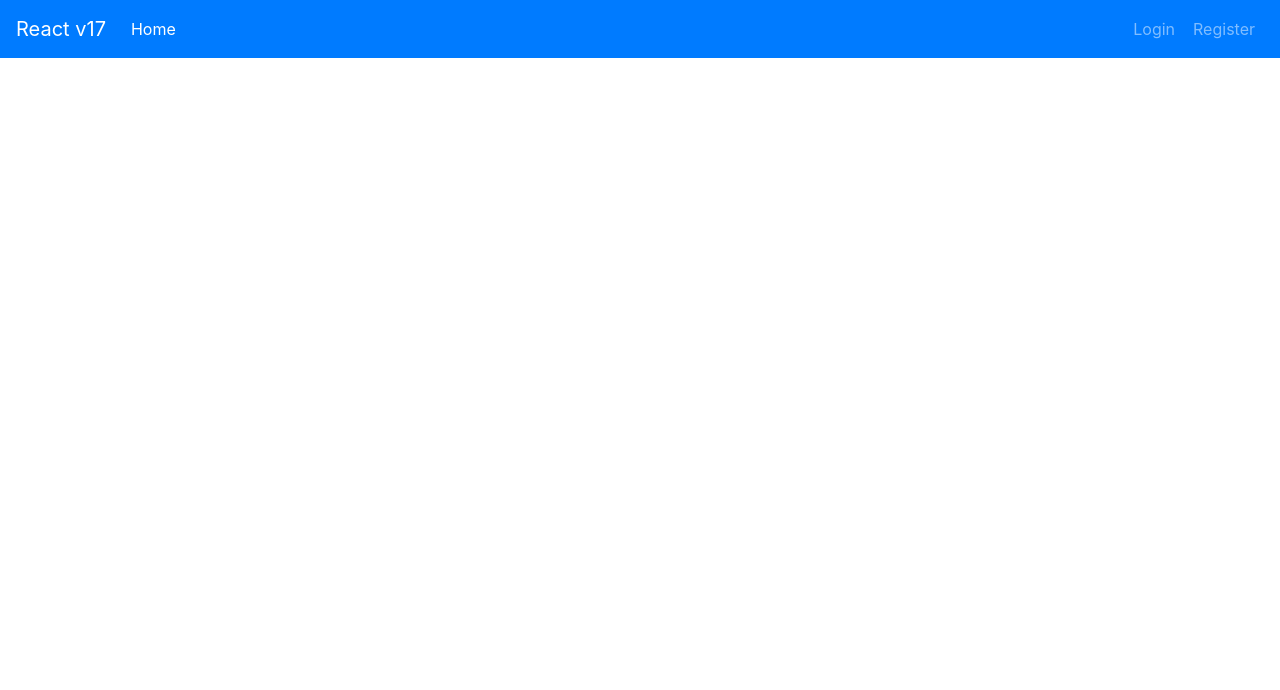
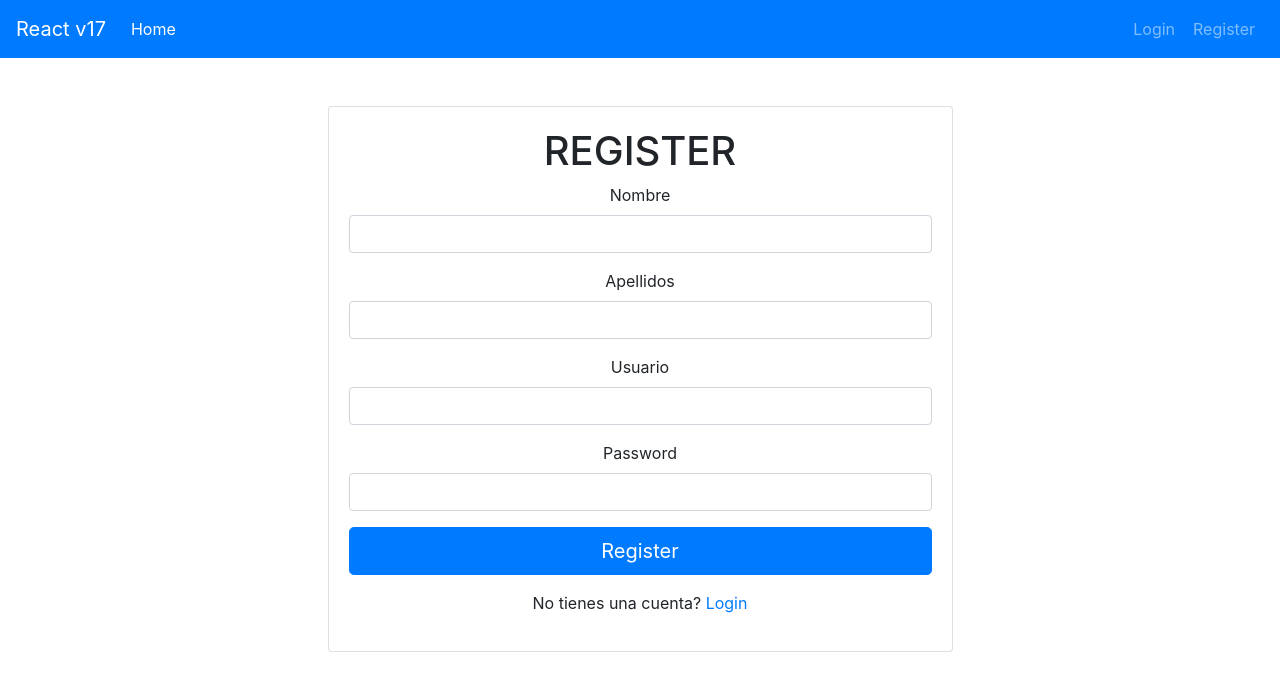
Before and after one commit to jr-ushio/simple-crud-react, a React (Create React App) app: page /register in a window 1280 px wide. Shown: the top 690 px of the page. Built offline with nearby package versions, Linux system fonts and the light colour scheme.

Commit message:
nuevas vistas edit y register. funcionando!

```diff
--- a/package.json
+++ b/package.json
@@ -13,6 +13,7 @@
     "react": "^17.0.2",
     "react-bootstrap": "^1.6.1",
     "react-dom": "^17.0.2",
+    "react-redux": "^7.2.4",
     "react-router-dom": "^5.2.0",
     "react-scripts": "4.0.3",
     "web-vitals": "^1.1.2"
--- a/src/@services/auth.js
+++ b/src/@services/auth.js
@@ -2,7 +2,7 @@ import axios from "axios";
 
 const apiURL = "http://llega-ya.com" + "/apitest/";
 
-function loginService({usuario, password}) {
+function iniciarSession({usuario, password}) {
   const response = axios.post(`${apiURL}login`, {usuario, password});
   response.then((resp)=>{
     if (resp.data.codigo === 200) {
@@ -12,5 +12,15 @@ function loginService({usuario, password}) {
   })
   return response;
 }
+function registraUsuario({nombres, apellidos, usuario, password}) {
+  const response = axios.post(`${apiURL}usuarios`, {nombres, apellidos, usuario, password});
+  response.then((resp)=>{
+    if (resp.data.codigo === 200) {
+      localStorage.setItem('usuario', JSON.stringify(resp.data.data))
+    }
+    return resp
+  })
+  return response;
+}
 
-export {loginService}
+export {iniciarSession, registraUsuario}
--- a/src/@services/usuario.js
+++ b/src/@services/usuario.js
@@ -2,9 +2,22 @@ import axios from "axios";
 
 const apiURL = "http://llega-ya.com" + "/apitest/";
 
-function listarService(page = 1, limit = 20) {
+function listar(page = 1, limit = 20) {
   const response = axios.get(`${apiURL}usuarios?page=${page}&limit=${limit}`);
   return response;
 }
-
-export {listarService}
+function actualizar({id, nombres, apellidos, usuario, password}) {
+  const response = axios.put(`${apiURL}usuarios/${id}`, {nombres, apellidos, usuario, password});
+  response.then((resp)=>{
+    return resp
+  })
+  return response;
+}
+function eliminar({id}) {
+  const response = axios.delete(`${apiURL}usuarios/${id}`);
+  response.then((resp)=>{
+    return resp
+  })
+  return response;
+}
+export {listar, actualizar, eliminar}
--- a/src/App.js
+++ b/src/App.js
@@ -5,6 +5,8 @@ import Login from './components/Login/Login.lazy'
 import Home from "./components/Home/Home.lazy";
 import Navbar from "./components/Navbar/Navbar.lazy";
 import GuardedRoute from "./GuardedRoute";
+import Register from "./components/Register/Register.lazy";
+import Edit from "./components/Edit/Edit.lazy";
 
 function App() {
   return (
@@ -15,7 +17,11 @@ function App() {
           <Route path="/login">
             <Login />
           </Route>
+          <Route path="/register">
+            <Register />
+          </Route>
           <GuardedRoute path='/' exact component={Home} />
+          <GuardedRoute path='/edit' component={Edit} />
         </Switch>
       </Router>
     </div>
--- /dev/null
+++ b/src/components/Edit/Edit.js
@@ -0,0 +1,90 @@
+import React, {useEffect, useState} from 'react';
+import PropTypes from 'prop-types';
+import styles from './Edit.module.scss';
+import {useHistory, useLocation} from "react-router-dom";
+import {actualizar} from "../../@services/usuario";
+
+const Edit = () => {
+  const history = useHistory();
+  const location = useLocation();
+  const [id, setId] = useState(0);
+  const [nombres, setNombres] = useState('');
+  const [apellidos, setApellidos] = useState('');
+  const [usuario, setUsuario] = useState('');
+  const [password, setPassword] = useState('');
+
+  const [mensaje, setMensaje] = useState('');
+
+  useEffect(() => {
+    setId(location.state.id)
+    setNombres(location.state.nombres)
+    setApellidos(location.state.apellidos)
+    setUsuario(location.state.usuario)
+  }, []);
+
+  const update = () => {
+    setMensaje('')
+    actualizar({id, nombres, apellidos, usuario, password})
+      .then(resp => {
+        if (resp.data.codigo === 200) {
+          history.push('/')
+        } else {
+          setMensaje(resp.data.mensaje)
+        }
+      })
+  }
+  return (
+    <div className="row">
+      <div className="col-md-6 mx-auto mt-5">
+        <div className="card">
+          <div className="card-body">
+            <h1 className="text-center">ACTUALIZAR</h1>
+            {mensaje.length > 0 ? <h5 className="text-center text-danger">{mensaje}</h5> : ''}
+            <div>
+              <div className="form-group">
+                <label>Nombre</label>
+                <input type="text" className="form-control" value={nombres} onChange={(e) => {
+                  setNombres(e.target.value)
+                }}/>
+              </div>
+              <div className="form-group">
+                <label>Apellidos</label>
+                <input type="text" className="form-control" value={apellidos} onChange={(e) => {
+                  setApellidos(e.target.value)
+                }}/>
+              </div>
+              <div className="form-group">
+                <label>Usuario</label>
+                <input type="text" className="form-control" value={usuario} onChange={(e) => {
+                  setUsuario(e.target.value)
+                }}/>
+              </div>
+              <div className="form-group">
+                <label>Password (Opcional)</label>
+                <input
+                  type="password"
+                  className="form-control"
+                  onChange={(e) => {
+                    setPassword(e.target.value)
+                  }}
+                />
+              </div>
+              <button type="submit" className="btn btn-primary btn-lg btn-block" onClick={update}>
+                Actualizar
+              </button>
+            </div>
+            <div className="form-group mt-3">
+              <p>No tienes una cuenta?<a href="/login"> Login </a></p>
+            </div>
+          </div>
+        </div>
+      </div>
+    </div>
+  )
+}
+
+Edit.propTypes = {};
+
+Edit.defaultProps = {};
+
+export default Edit;
--- /dev/null
+++ b/src/components/Edit/Edit.lazy.js
@@ -0,0 +1,11 @@
+import React, { lazy, Suspense } from 'react';
+
+const LazyEdit = lazy(() => import('./Edit'));
+
+const Edit = props => (
+  <Suspense fallback={null}>
+    <LazyEdit {...props} />
+  </Suspense>
+);
+
+export default Edit;
--- /dev/null
+++ b/src/components/Edit/Edit.module.scss
@@ -0,0 +1 @@
+.Edit {}
--- a/src/components/Home/Home.js
+++ b/src/components/Home/Home.js
@@ -1,16 +1,38 @@
 import React, {useEffect, useState} from 'react';
 import PropTypes from 'prop-types';
 import styles from './Home.module.scss';
-import {listarService} from "../../@services/usuario";
+import {listar, eliminar} from "../../@services/usuario";
+import {useHistory, useLocation} from "react-router-dom";
 
 const Home = () => {
+  const history = useHistory();
+  const location = useLocation();
   const [usuarios, setUsuarios] = useState([])
 
+  const goEdit = (id, nombres, apellidos, usuario) => {
+    history.push({
+      pathname: '/edit',
+      state: {
+        id,
+        nombres,
+        apellidos,
+        usuario
+      },
+    });
+  }
   const listarUsuarios = () => {
-    listarService().then(resp => {
+    listar().then(resp => {
       console.log('resp ', resp.data);
       if (resp.data.codigo === 200) {
         setUsuarios(resp.data.data.data)
+      }
+    })
+  }
+  const eliminarUsuarios = (id) => {
+    eliminar({id}).then(resp => {
+      console.log('resp ', resp.data);
+      if (resp.data.codigo === 200) {
+        listarUsuarios();
       }
     })
   }
@@ -47,8 +69,8 @@ const Home = () => {
                   <span>{usuario.usuario}</span>
                 </td>
                 <td>
-                  <button className="btn btn-success m-1" type="button">Editar</button>
-                  <button className="btn btn-danger m-1" type="button">Eliminar</button>
+                  <button className="btn btn-success m-1" type="button" onClick={goEdit.bind(this, usuario.id,usuario.nombres, usuario.apellidos, usuario.usuario)}>Editar</button>
+                  <button className="btn btn-danger m-1" type="button" onClick={eliminarUsuarios.bind(this, usuario.id)}>Eliminar</button>
                 </td>
               </tr>
             ))}
--- a/src/components/Login/Login.js
+++ b/src/components/Login/Login.js
@@ -1,8 +1,8 @@
 import React, {useState} from 'react';
 import PropTypes from 'prop-types';
 import styles from './Login.module.scss';
-import {loginService} from '../../@services/auth'
-import { useHistory } from "react-router-dom";
+import {iniciarSession} from '../../@services/auth'
+import {useHistory} from "react-router-dom";
 
 const Login = () => {
   const history = useHistory();
@@ -12,7 +12,7 @@ const Login = () => {
 
   const login = () => {
     setMensaje('')
-    loginService({usuario, password})
+    iniciarSession({usuario, password})
       .then(resp => {
         if (resp.data.codigo === 200) {
           history.push('/')
@@ -27,7 +27,7 @@ const Login = () => {
         <div className="card">
           <div className="card-body">
             <h1 className="text-center">LOGIN</h1>
-            {mensaje.length > 0 ? <h5 className="text-center text-danger">{mensaje}</h5>:''}
+            {mensaje.length > 0 ? <h5 className="text-center text-danger">{mensaje}</h5> : ''}
             <div>
               <div className="form-group">
                 <label htmlFor="usuario">Usuario</label>
@@ -57,12 +57,12 @@ const Login = () => {
             </div>
             <div className="form-group mt-3">
               <p>
-                Create an account ? <a> Register </a>
+                Crear una cuenta? <a href="/register"> Register </a>
               </p>
             </div>
             <div className="form-group mt-3">
               <p>
-                <a> Forgot password ? </a>
+                <a>me olvidé mi password?</a>
               </p>
             </div>
           </div>
--- /dev/null
+++ b/src/components/Register/Register.js
@@ -0,0 +1,81 @@
+import React, {useState} from 'react';
+import PropTypes from 'prop-types';
+import styles from './Register.module.scss';
+import {useHistory} from "react-router-dom";
+import {registraUsuario} from "../../@services/auth";
+
+const Register = () => {
+  const history = useHistory();
+  const [nombres, setNombres] = useState('');
+  const [apellidos, setApellidos] = useState('');
+  const [usuario, setUsuario] = useState('');
+  const [password, setPassword] = useState('');
+
+  const [mensaje, setMensaje] = useState('');
+
+  const register = () => {
+    setMensaje('')
+    registraUsuario({nombres, apellidos, usuario, password})
+      .then(resp => {
+        if (resp.data.codigo === 200) {
+          history.push('/')
+        } else {
+          setMensaje(resp.data.mensaje)
+        }
+      })
+  }
+  return (
+    <div className="row">
+      <div className="col-md-6 mx-auto mt-5">
+        <div className="card">
+          <div className="card-body">
+            <h1 className="text-center">REGISTER</h1>
+            {mensaje.length > 0 ? <h5 className="text-center text-danger">{mensaje}</h5> : ''}
+            <div>
+              <div className="form-group">
+                <label>Nombre</label>
+                <input type="text" className="form-control" onChange={(e) => {
+                  setNombres(e.target.value)
+                }}/>
+              </div>
+              <div className="form-group">
+                <label>Apellidos</label>
+                <input type="text" className="form-control" onChange={(e) => {
+                  setApellidos(e.target.value)
+                }}/>
+              </div>
+              <div className="form-group">
+                <label>Usuario</label>
+                <input type="text" className="form-control" onChange={(e) => {
+                  setUsuario(e.target.value)
+                }}/>
+              </div>
+              <div className="form-group">
+                <label>Password</label>
+                <input
+                  type="password"
+                  className="form-control"
+                  onChange={(e) => {
+                    setPassword(e.target.value)
+                  }}
+                />
+              </div>
+              <button type="submit" className="btn btn-primary btn-lg btn-block" onClick={register}>
+                Register
+              </button>
+            </div>
+            <div className="form-group mt-3">
+              <p>No tienes una cuenta?<a href="/login"> Login </a></p>
+            </div>
+          </div>
+        </div>
+      </div>
+    </div>
+  )
+}
+
+Register.propTypes = {};
+
+Register.defaultProps = {};
+
+export default Register;
--- /dev/null
+++ b/src/components/Register/Register.lazy.js
@@ -0,0 +1,11 @@
+import React, { lazy, Suspense } from 'react';
+
+const LazyRegister = lazy(() => import('./Register'));
+
+const Register = props => (
+  <Suspense fallback={null}>
+    <LazyRegister {...props} />
+  </Suspense>
+);
+
+export default Register;
--- /dev/null
+++ b/src/components/Register/Register.module.scss
@@ -0,0 +1 @@
+.Register {}
```
Also changed, not shown: 1 other file (tests, documents, lock files or other folders).
